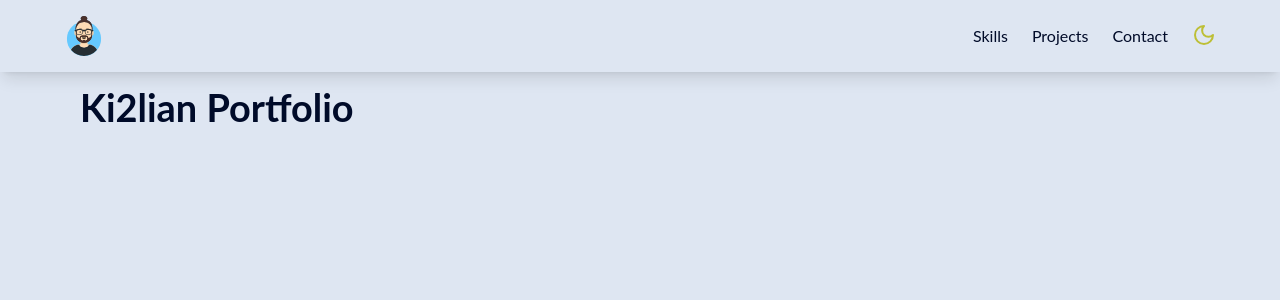
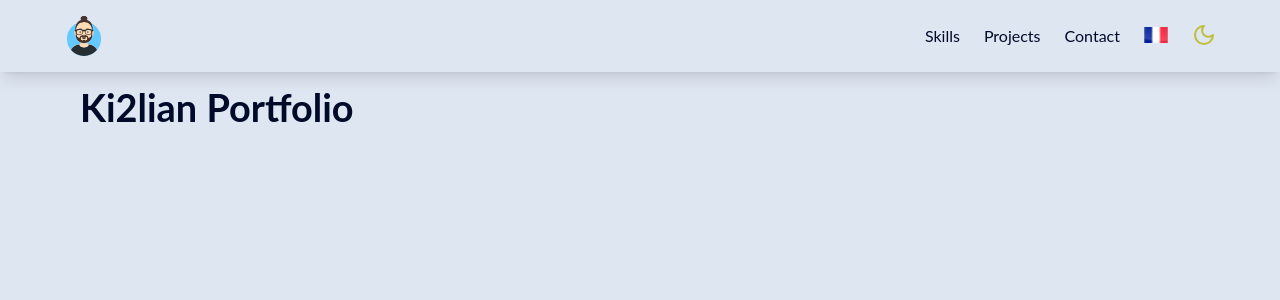
Before and after one commit to Ki2lian/Portfolio, a React (Vite) app: page / in a window 1280 px wide. Shown: the top 300 px of the page. Built offline with nearby package versions, Linux system fonts and the light colour scheme.

Commit message:
feat: Implement language selection feature

```diff
--- /dev/null
+++ b/src/components/LanguageSelector.tsx
@@ -0,0 +1,45 @@
+import { useTranslation } from 'react-i18next';
+import { DropdownMenu, DropdownMenuContent, DropdownMenuGroup, DropdownMenuItem, DropdownMenuTrigger } from '@/components/ui/dropdown-menu';
+import { Button } from '@/components/ui/button';
+import FRflag from '@/assets/images/flags/fr.png';
+import ENflag from '@/assets/images/flags/en.png';
+
+const LanguageSelector = () => {
+    const { i18n } = useTranslation();
+
+    const changeLanguage = (language: string) => {
+        i18n.changeLanguage(language);
+    };
+
+    const renderImageLanguage = (flagSrc: string, altText: string) => (
+        <img src={ flagSrc } alt={ altText } className="h-auto w-6" />
+    );
+
+    return (
+        <DropdownMenu>
+            <DropdownMenuTrigger asChild>
+                <Button size={ 'none' }>
+                    { i18n.language === 'en' ? (
+                        renderImageLanguage(ENflag, 'English flag')
+                    ) : (
+                        renderImageLanguage(FRflag, 'French flag')
+                    ) }
+                </Button>
+            </DropdownMenuTrigger>
+            <DropdownMenuContent>
+                <DropdownMenuGroup>
+                    <DropdownMenuItem className="space-x-2" onClick={ () => changeLanguage('fr') }>
+                        { renderImageLanguage(FRflag, 'French flag') }
+                        <span>Français</span>
+                    </DropdownMenuItem>
+                    <DropdownMenuItem className="space-x-2" onClick={ () => changeLanguage('en') }>
+                        { renderImageLanguage(ENflag, 'English flag') }
+                        <span>English</span>
+                    </DropdownMenuItem>
+                </DropdownMenuGroup>
+            </DropdownMenuContent>
+        </DropdownMenu>
+    );
+};
+
+export default LanguageSelector;
--- a/src/components/navbar.tsx
+++ b/src/components/navbar.tsx
@@ -6,6 +6,7 @@ import { useState } from 'react';
 import { Button } from './ui/button';
 import { Menu, X } from 'lucide-react';
 import DarkModeButton from './DarkModeButton';
+import LanguageSelector from './LanguageSelector';
 
 const Navbar = () => {
     const { t } = useTranslation();
@@ -22,6 +23,7 @@ const Navbar = () => {
                     <img src={ avatarImage } alt="Avatar" className="size-10" />
                 </Link>
                 <div className="flex space-x-3 md:hidden">
+                    <LanguageSelector />
                     <DarkModeButton />
                     <Button onClick={ toggleMenu } size={ 'none' }>
                         <Menu size={ 32 } />
@@ -60,6 +62,9 @@ const Navbar = () => {
                                 <Link to="#contact">{ t('navbar.contact') }</Link>
                             </NavigationMenuItem>
                             <NavigationMenuItem>
+                                <LanguageSelector />
+                            </NavigationMenuItem>
+                            <NavigationMenuItem>
                                 <DarkModeButton />
                             </NavigationMenuItem>
                         </NavigationMenuList>
```
Also changed, not shown: src/assets/images/flags/en.png (added), src/assets/images/flags/fr.png (added).
